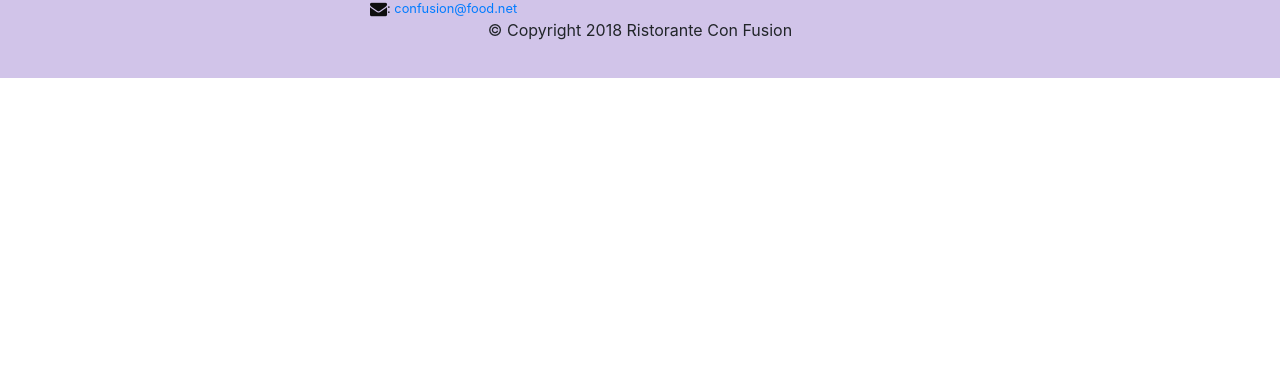
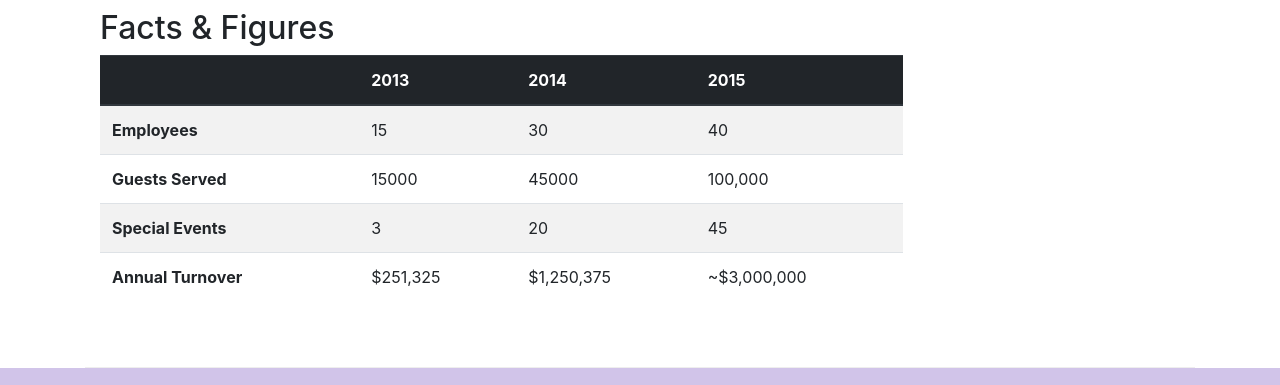
Before and after one commit to drinc265/conFusion, a website: page aboutus.html in a window 1280 px wide. Shown: the part 1743-2128 px from the top of the page. Before the commit the page ends 1821 px from the top, so only its background shows below. Drawn offline with nearby package versions, Linux system fonts and the light colour scheme.

Commit message:
Cards and Tables

```diff
--- a/aboutus.html
+++ b/aboutus.html
@@ -67,7 +67,32 @@
                 <p>Started in 2010, Ristorante con Fusion quickly established itself as a culinary icon par excellence in Hong Kong. With its unique brand of world fusion cuisine that can be found nowhere else, it enjoys patronage from the A-list clientele in Hong Kong.  Featuring four of the best three-star Michelin chefs in the world, you never know what will arrive on your plate the next time you visit us.</p>
                 <p>The restaurant traces its humble beginnings to <em>The Frying Pan</em>, a successful chain started by our CEO, Mr. Peter Pan, that featured for the first time the world's best cuisines in a pan.</p>
             </div>
-            <div>
+            <div class="col-sm">
+                <div class="card">
+                    <h3 class="Card-header bg-primary text-white"> Facts At a Glance</h3>
+                    <div class="card-body">
+                        <dl class="row">
+                            <dt class="col-6">Started</dt>
+                            <dd class="col-6">3 Feb, 2013</dd>
+                            <dt class="col-6">Major Stake Holder</dt>
+                            <dd class="col-6">HK Fine Foods Inc.</dd>
+                            <dt class="col-6">Last Year's Turnover</dt>
+                            <dd class="col-6">$1,250,375</dd>
+                            <dt class="col-6">Employees</dt>
+                            <dd class="col-6">40</dd>
+                        </dl>
+                    </div>
+                </div>
+            </div>
+            <div class="col-12">
+                <div class="card card-body bg-light">
+                    <blockquote class="blockquote">
+                        <p class="mb-0">You better cut the pizza in four pieces because I'm not hungry enough to eat six.</p>
+                        <footer class="blockquote-footer">Yogi Berra,
+                        <cite title="Source Title">The Wit and Wisdom of Yogi Berra, P. Pepe, Diversion Books, 2014 </cite>
+                        </footer>
+                    </blockquote>
+                </div>
             </div>
         </div>
 
@@ -84,6 +109,50 @@
                 <h3>Alberto Somayya <small>Executive Chef</small></h3>
                 <p class="d-none d-sm-block">Award winning three-star Michelin chef with wide International experience having worked closely with whos-who in the culinary world, he specializes in creating mouthwatering Indo-Italian fusion experiences. He says, <em>Put together the cuisines from the two craziest cultures, and you get a winning hit! Amma Mia!</em></p>
             </div>
+       </div>
+       <div class="row row-content">
+           <div class="col-12 col-sm-9">
+               <h2>Facts &amp; Figures</h2>
+               <div class="table-responsive">
+                <table class="table table-striped">
+                    <thead class="thead-dark">
+                        <tr>
+                            <th>&nbsp;</th>
+                            <th>2013</th>
+                            <th>2014</th>
+                            <th>2015</th>
+                        </tr>
+                    </thead>
+                    <tbody>
+                        <tr>
+                            <th>Employees</th>
+                            <td>15</td>
+                            <td>30</td>
+                            <td>40</td>
+                        </tr>
+                        <tr>
+                            <th>Guests Served</th>
+                            <td>15000</td>
+                            <td>45000</td>
+                            <td>100,000</td>
+                        </tr>
+                        <tr>
+                            <th>Special Events</th>
+                            <td>3</td>
+                            <td>20</td>
+                            <td>45</td>
+                        </tr>
+                        <tr>
+                            <th>Annual Turnover</th>
+                            <td>$251,325</td>
+                            <td>$1,250,375</td>
+                            <td>~$3,000,000</td>
+                        </tr>
+                    </tbody>
+                </table>
+            </div>
+           </div>
+           <div class="col-12 col-sm-3"></div>
        </div>
 
     </div>
```
